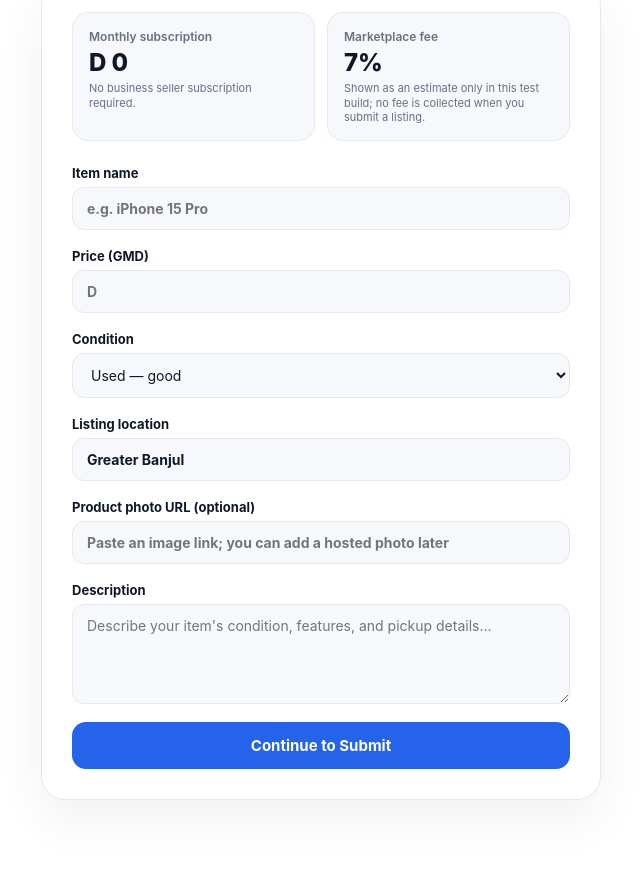
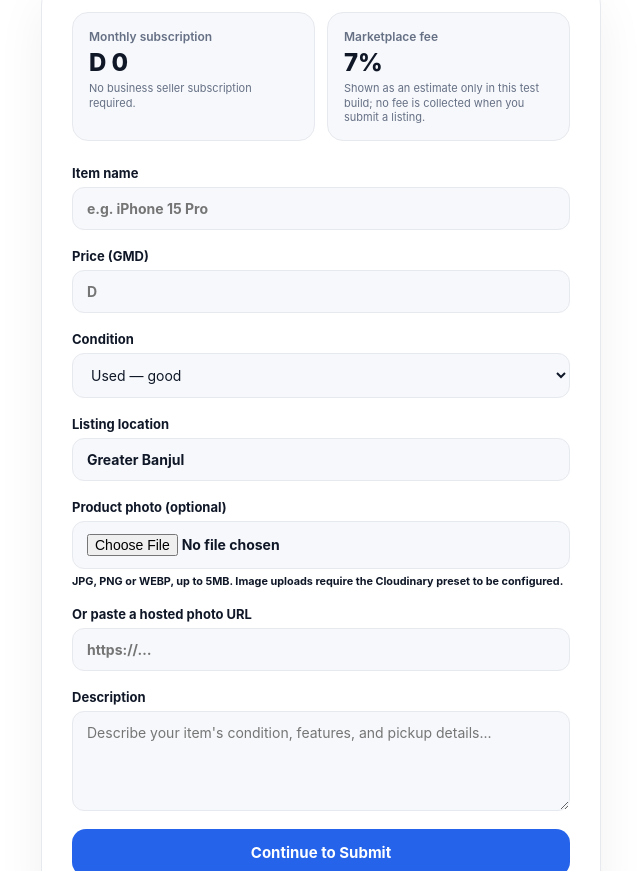
Before and after one commit to squashberry/GamBasket, a plain HTML site: page quick-sell.html in a window 1280 px wide. Shown: the part 332-1203 px from the top of the page, without its empty margins (319-959 px from the left). Drawn offline with nearby package versions, Linux system fonts and the light colour scheme.

Commit message:
feat: add direct photo upload to Quick Sell

```diff
--- a/quick-sell.html
+++ b/quick-sell.html
@@ -90,8 +90,13 @@
                 <input id="quickSellLocation" maxlength="120" required value="Greater Banjul" placeholder="e.g. Serrekunda, Kanifing">
             </label>
             <label>
-                Product photo URL (optional)
-                <input id="quickSellImage" type="url" maxlength="1000" placeholder="Paste an image link; you can add a hosted photo later">
+                Product photo (optional)
+                <input id="quickSellImageFile" type="file" accept="image/jpeg,image/png,image/webp">
+                <small>JPG, PNG or WEBP, up to 5MB. Image uploads require the Cloudinary preset to be configured.</small>
+            </label>
+            <label>
+                Or paste a hosted photo URL
+                <input id="quickSellImage" type="url" maxlength="1000" placeholder="https://…">
             </label>
             <label>
                 Description
```
